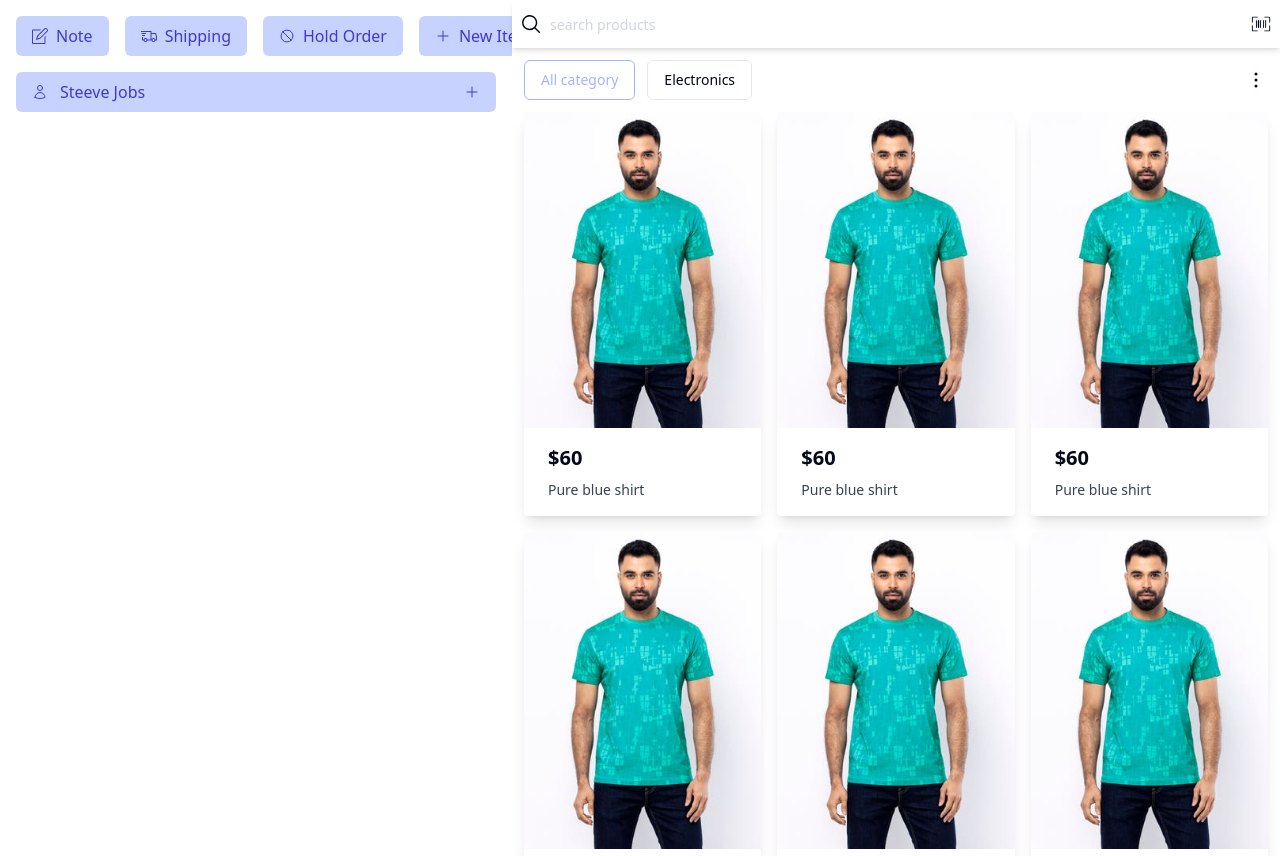
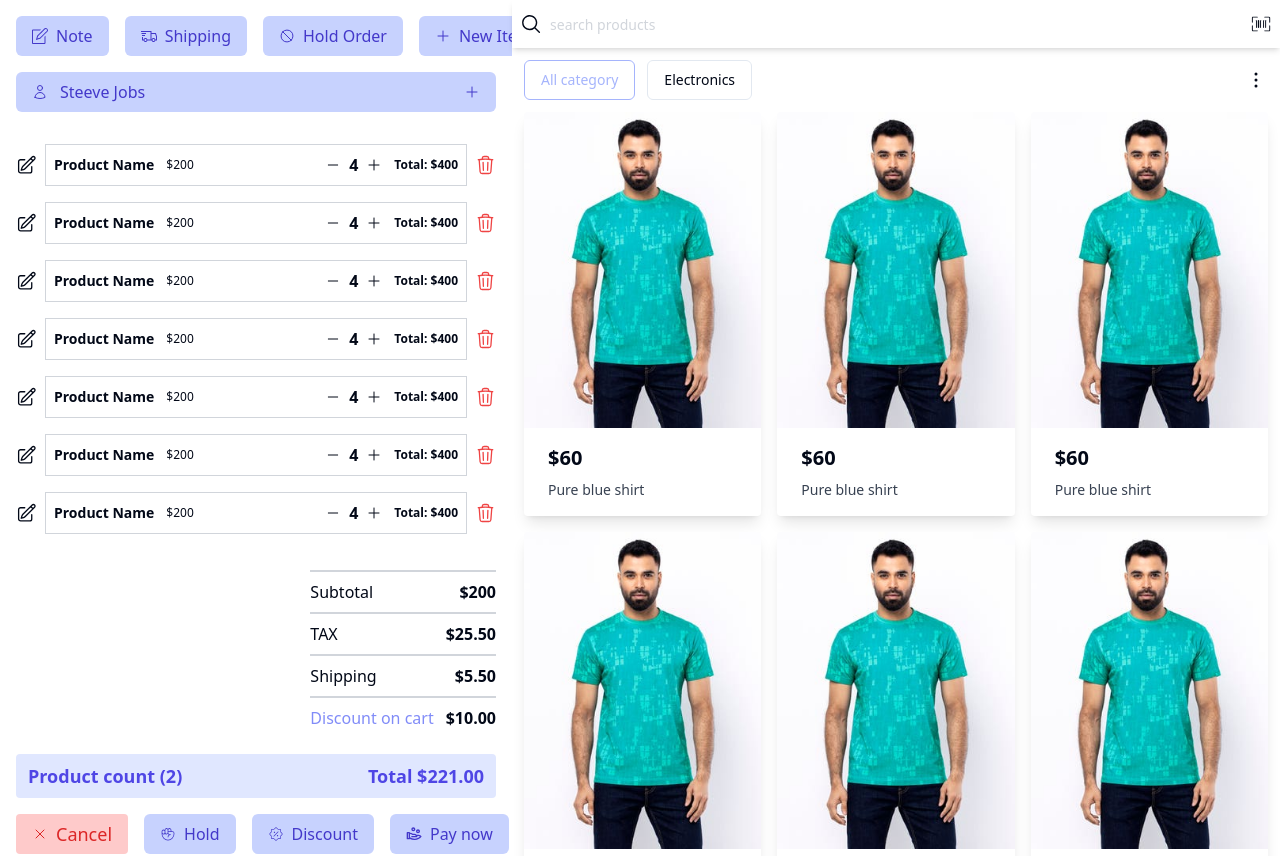
Before and after one commit to Rashad-Stack/pos, a React (Vite) app in the folder client/: page / in a window 1280 px wide. Shown: the top 856 px of the page. Built offline with nearby package versions, Linux system fonts and the light colour scheme.

Commit message:
Add CheckoutButton component to CartButton and Checkout components

```diff
--- a/client/src/components/CartButton.tsx
+++ b/client/src/components/CartButton.tsx
@@ -9,6 +9,7 @@ import AddCustomer from "./AddCustomer";
 import CartCard from "./CartCard";
 import CartHeaderButtons from "./CartHeaderButtons";
 import Checkout from "./Checkout";
+import CheckoutButton from "./CheckoutButton";
 
 export default function CartButton() {
   return (
@@ -33,6 +34,7 @@ export default function CartButton() {
           <CartCard />
         </div>
         <Checkout />
+        <CheckoutButton />
       </SheetContent>
     </Sheet>
   );
--- a/client/src/components/CartCard.tsx
+++ b/client/src/components/CartCard.tsx
@@ -17,11 +17,11 @@ export default function CartCard() {
         <div className="flex items-center gap-3 font-bold">
           <div className="flex gap-2">
             <button>
-              <HiOutlinePlus className="h-4 w-4" />
+              <HiOutlineMinus className="h-4 w-4" />
             </button>
             <span>4</span>
             <button>
-              <HiOutlineMinus className="h-4 w-4" />
+              <HiOutlinePlus className="h-4 w-4" />
             </button>
           </div>
           <p className="text-xs">Total: $400</p>
--- a/client/src/components/Checkout.tsx
+++ b/client/src/components/Checkout.tsx
@@ -1,27 +1,24 @@
-import CheckoutButton from "./CheckoutButton";
-
 export default function Checkout() {
   return (
     <div className="mt-5 flex flex-col justify-between max-sm:max-w-md lg:max-w-sm">
       <div>
         <div className="flex justify-between border-y-2 border-gray-300 py-2">
           <p>Subtotal</p>
-          <p>$200</p>
+          <p className="font-semibold">$200</p>
         </div>
         <div className="flex justify-between py-2">
           <p>TAX</p>
-          <p>$25.50</p>
+          <p className="font-semibold">$25.50</p>
         </div>
         <div className="flex justify-between border-y-2 border-gray-300 py-2">
           <p>Shipping</p>
-          <p>$5.50</p>
+          <p className="font-semibold">$5.50</p>
         </div>
-        <div className="flex justify-between py-2">
+        <div className="flex justify-between gap-3 py-2">
           <p className="text-indigo-400">Discount on cart</p>
-          <p>$10.00</p>
+          <p className="font-semibold">$10.00</p>
         </div>
       </div>
-      <CheckoutButton />
     </div>
   );
 }
--- a/client/src/components/CheckoutButton.tsx
+++ b/client/src/components/CheckoutButton.tsx
@@ -12,7 +12,7 @@ export default function CheckoutButton() {
         <p>Product count (2)</p>
         <p>Total $221.00</p>
       </div>
-      <div className="mt-4 flex flex-wrap space-y-4">
+      <div className="mt-4 flex flex-col gap-4 xl:flex-row">
         <Button
           variant="secondary"
           className="flex w-full items-center justify-center gap-2 rounded-sm bg-red-200 text-lg text-red-600"
--- a/client/src/pages/HomePage.tsx
+++ b/client/src/pages/HomePage.tsx
@@ -1,6 +1,9 @@
 import AddCustomer from "@/components/AddCustomer";
 import CartButton from "@/components/CartButton";
+import CartCard from "@/components/CartCard";
 import CartHeaderButtons from "@/components/CartHeaderButtons";
+import Checkout from "@/components/Checkout";
+import CheckoutButton from "@/components/CheckoutButton";
 import ProductCard from "@/components/ProductCard";
 import ProductFilterByCategory from "@/components/ProductFilterByCategory";
 import ProductSearch from "@/components/ProductSearch";
@@ -11,9 +14,23 @@ export default function HomePage() {
       <div className="container mx-auto max-w-max px-0">
         <div className="grid lg:grid-cols-5">
           <div className="col-span-2 max-lg:hidden">
-            <div className="sticky top-0 space-y-4 p-4">
+            <div className="space-y-4 bg-white p-4">
               <CartHeaderButtons />
               <AddCustomer />
+            </div>
+            <div className="space-y-4 p-4">
+              <CartCard />
+              <CartCard />
+              <CartCard />
+              <CartCard />
+              <CartCard />
+              <CartCard />
+              <CartCard />
+
+              <div className="flex justify-end">
+                <Checkout />
+              </div>
+              <CheckoutButton />
             </div>
           </div>
           <div className="col-span-3">
```
